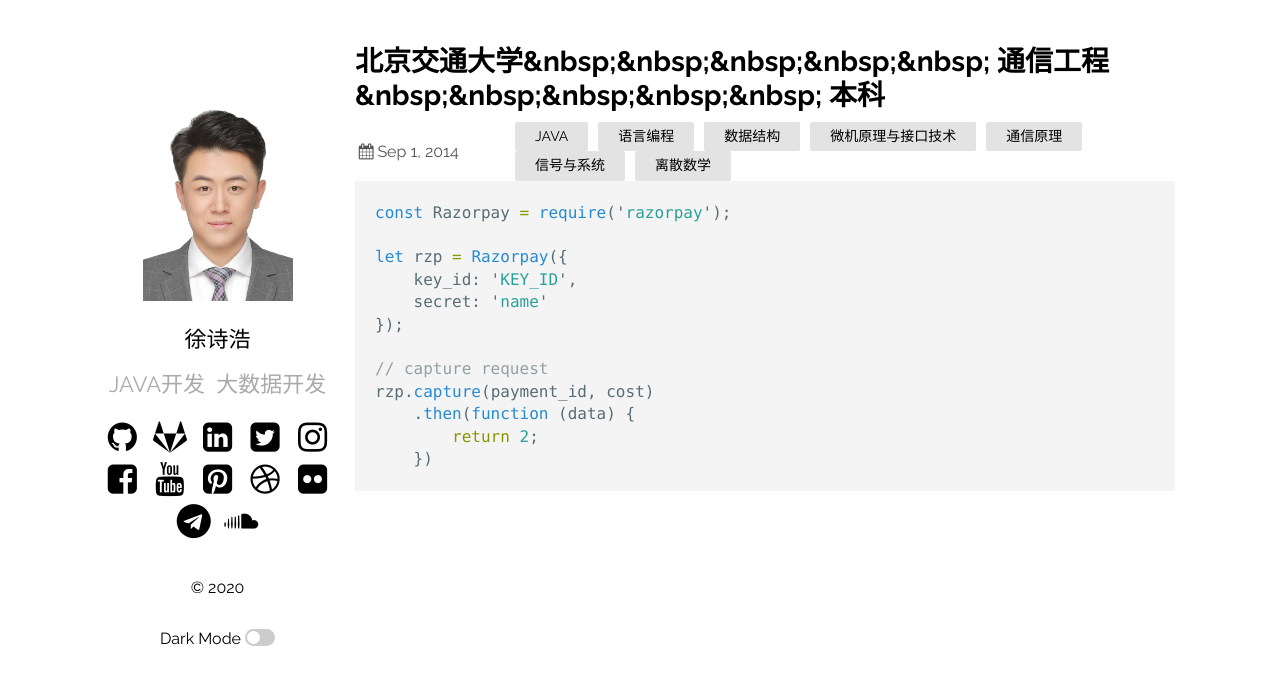
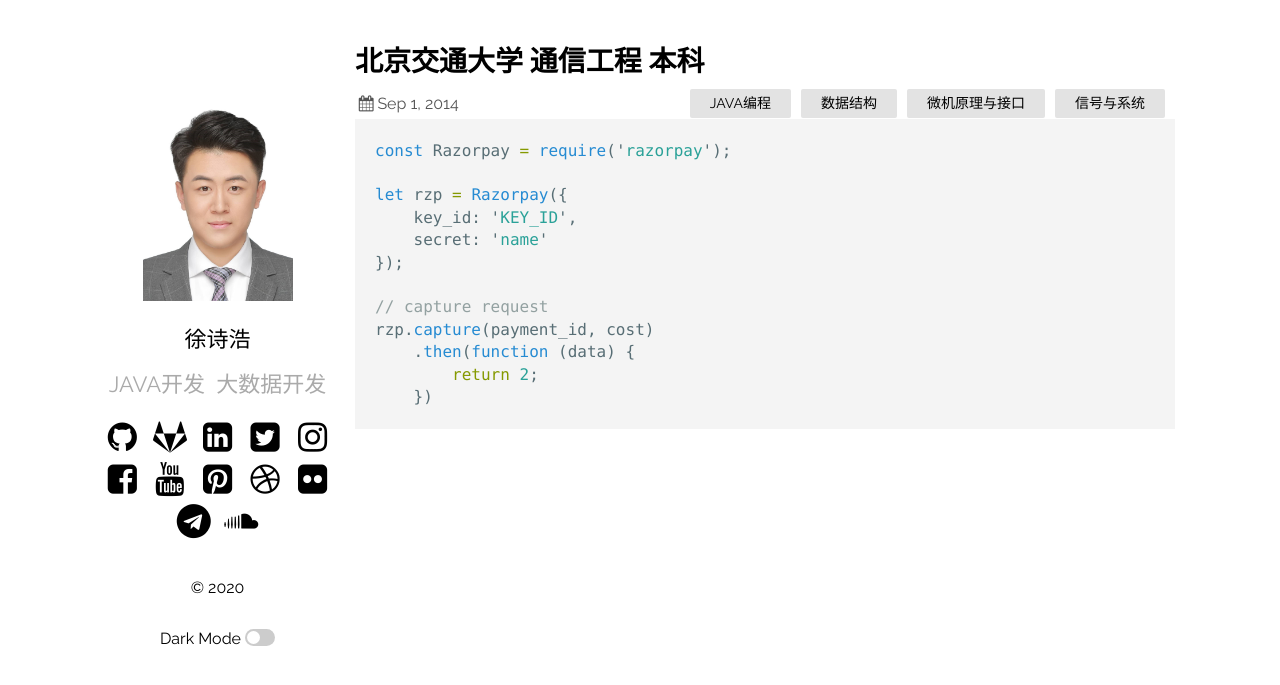
Before and after one commit to xushihao/xushihao.github.io, a Jekyll site: the page built from _posts/2014-09-01-BJTU.markdown, in a window 1280 px wide. Shown: the top 685 px of the page. Built offline with Jekyll 4.4.1, drawn with Linux system fonts in a browser that asks for light colours.

Commit message:
Update 2014-09-01-BJTU.markdown

```diff
--- a/_posts/2014-09-01-BJTU.markdown
+++ b/_posts/2014-09-01-BJTU.markdown
@@ -1,8 +1,8 @@
 ---
 layout: post
-title:  "北京交通大学&nbsp;&nbsp;&nbsp;&nbsp;&nbsp;  通信工程&nbsp;&nbsp;&nbsp;&nbsp;&nbsp; 本科"
+title:  "北京交通大学     通信工程        本科"
 date:   2014-09-1 21:03:36 +0530
-categories: JAVA 语言编程 数据结构 微机原理与接口技术 通信原理 信号与系统 离散数学
+categories: JAVA编程 数据结构 微机原理与接口 信号与系统
 tag: "教育背景"
 ---
 
```
